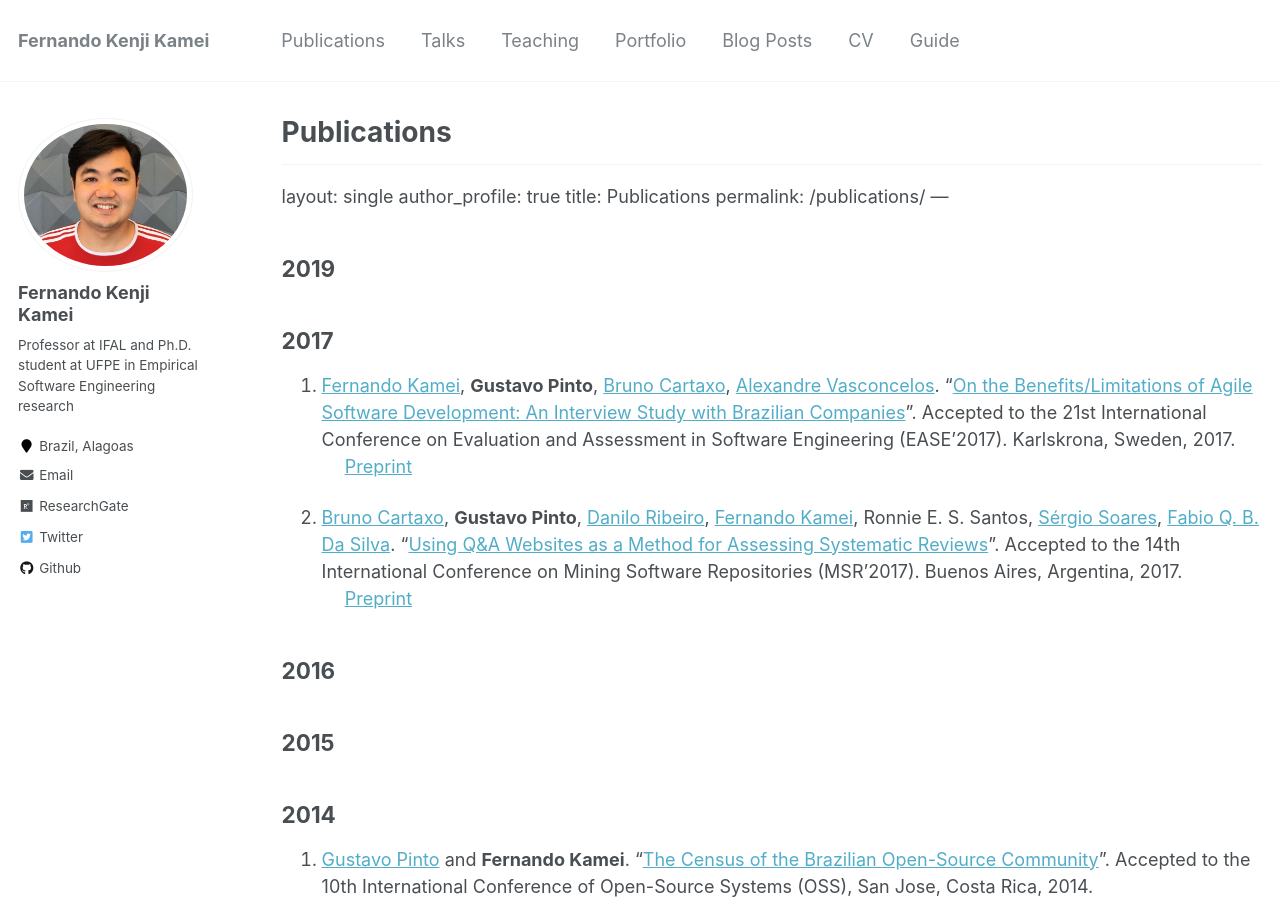
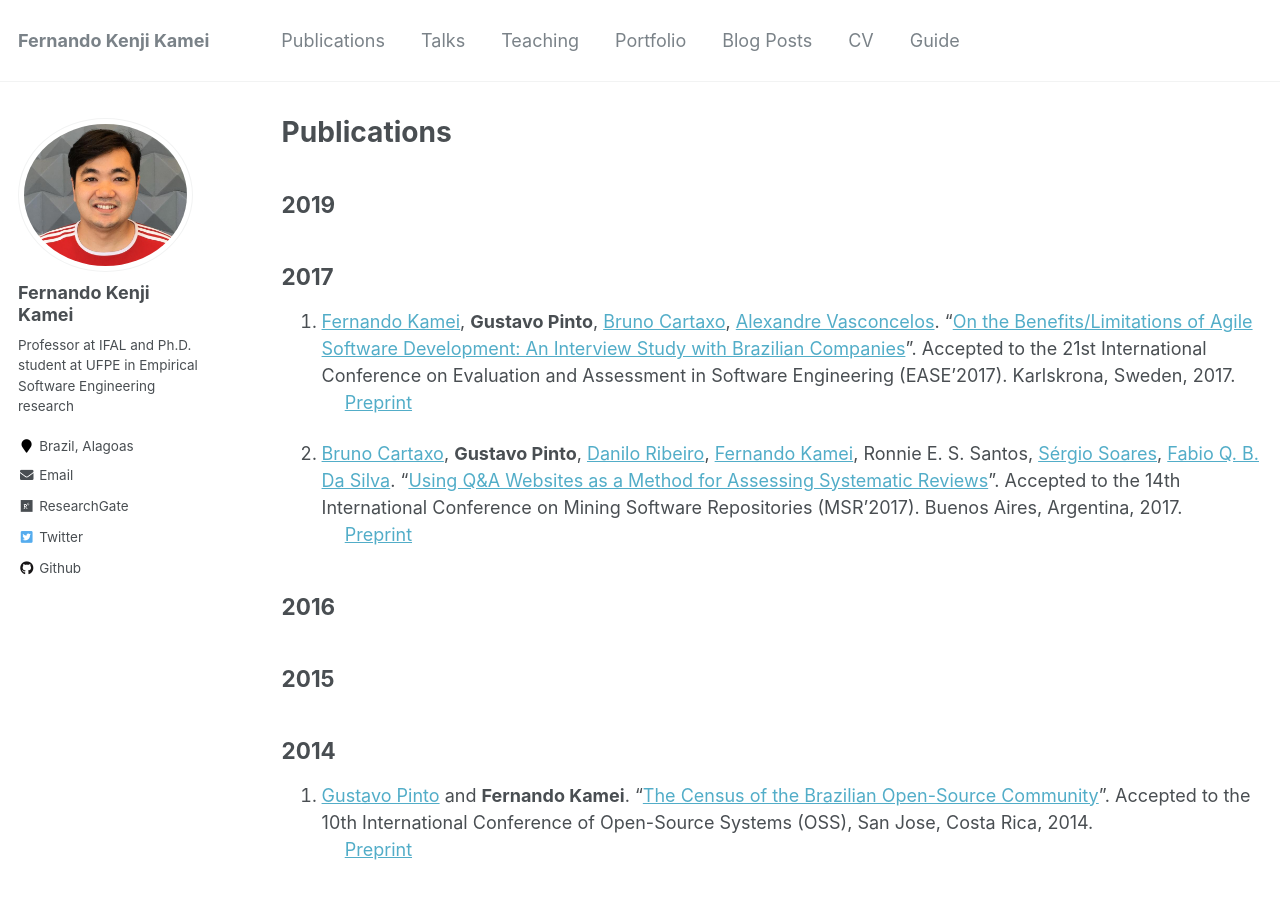
Before and after one commit to fkenjikamei/fkenjikamei.github.io, a Jekyll site: the page built from _pages/publications.md, in a window 1280 px wide and 900 px high. Built offline with Jekyll 4.4.1, drawn with Linux system fonts in a browser that asks for light colours.

Commit message:
fixed errors
fixed errors of duplicated text

```diff
--- a/_pages/publications.md
+++ b/_pages/publications.md
@@ -3,13 +3,6 @@ layout: archive
 title: "Publications"
 permalink: /publications/
 author_profile: true
----
-
----
-layout: single
-author_profile: true
-title: Publications
-permalink: /publications/
 ---
 
 
```
